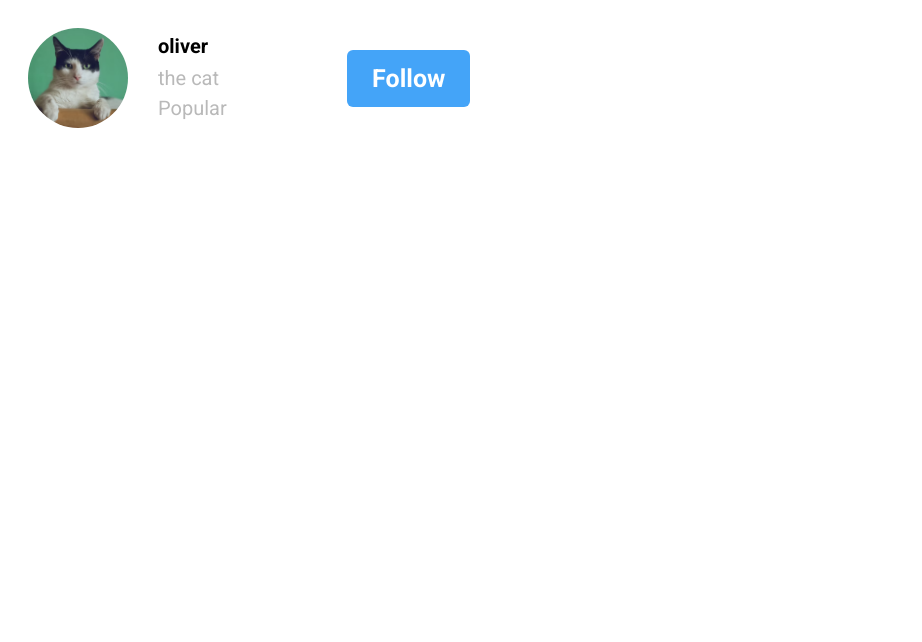
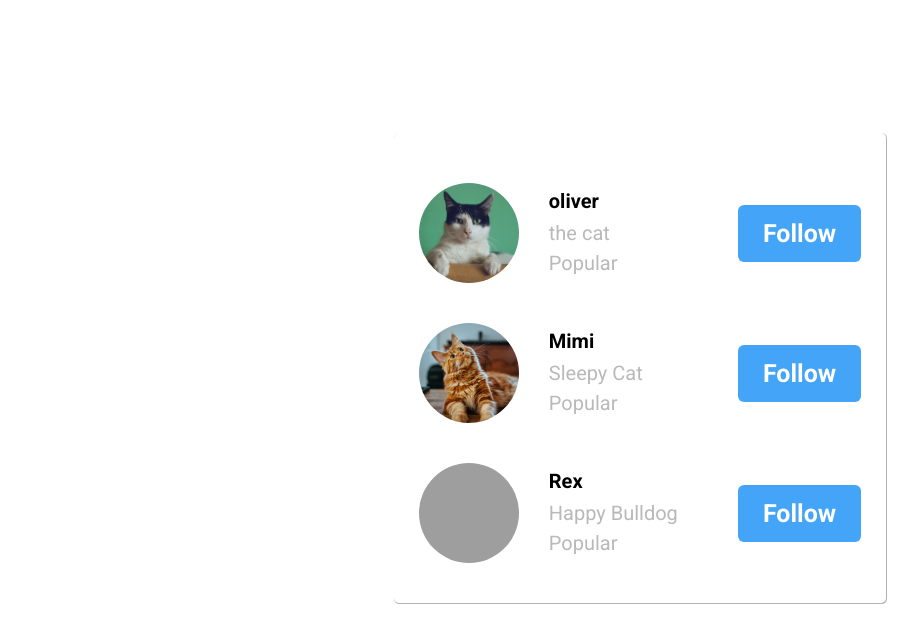
Before and after one commit to Manan-Devs/HTML-CSS, a plain HTML site: page SuperSimpleDev/Exercises/exercise 18.html in a window 1280 px wide. Shown: the whole page, without its empty margins (0-922 px from the left). Drawn offline with Linux system fonts and the light colour scheme; grey boxes are pictures that could not be loaded.

Commit message:
Completed the full part of exercise given by my instructor on the lesson of flexbox. it's challege exercise for me.

```diff
--- a/SuperSimpleDev/Exercises/exercise 18.html
+++ b/SuperSimpleDev/Exercises/exercise 18.html
@@ -8,17 +8,30 @@
   <body>
     <style>
       @import url("https://fonts.googleapis.com/css2?family=Poppins:ital,wght@0,100;0,200;0,300;0,400;0,500;0,600;0,700;0,800;0,900;1,100;1,200;1,300;1,400;1,500;1,600;1,700;1,800;1,900&family=Roboto:ital,wght@0,100..900;1,100..900&display=swap");
+       body {
+          display: flex;
+          align-items: center;
+          justify-content: center;
+          height:90vh;
+       }
+
 
       .container {
         width: 35%;
         background-color: white;
-        padding: 20px;
+        padding-bottom:0px;
+        padding-right:25px;
+        padding-left:25px;
+        padding-top:50px;
+        border-radius:5px;
+        box-shadow:0.5px 0.5px 0.5px 0.5px rgba(0, 0, 0, 0.3);
       }
 
-      .first-item {
+      .item {
         display: flex;
         justify-content: space-between;
         align-items: center;
+        margin-bottom:40px;
       }
 
       .img-info-container {
@@ -32,7 +45,7 @@
         height: 100px;
       }
 
-      .cat-jpg {
+      .cat-jpg,.dog-jpg {
         width: 100%;
         height: 100%;
         border-radius: 50px;
@@ -72,10 +85,10 @@
       }
     </style>
     <div class="container">
-      <div class="first-item">
+      <div class="item">
         <div class="img-info-container">
           <div class="img-container">
-            <img class="cat-jpg" src="assets/cat.jpg" alt="cat.jpg" />
+            <img class="cat-jpg" src="assets/cat.jpg" alt="cat-2.jpg" />
           </div>
 
           <div class="info-container">
@@ -88,8 +101,41 @@
         </div>
         <button>Follow</button>
       </div>
-      <div></div>
-      <div></div>
+      <div>
+        <div class="item">
+          <div class="img-info-container">
+            <div class="img-container">
+              <img class="cat-jpg" src="assets/cat-2.jpg" alt="cat.jpg" />
+            </div>
+
+            <div class="info-container">
+              <div class="name">Mimi</div>
+              <div class="info">
+                Sleepy Cat <br />
+                Popular
+              </div>
+            </div>
+          </div>
+          <button>Follow</button>
+        </div>
+      </div>
+       <div class="item">
+            <div class="img-info-container">
+            <div class="img-container">
+              <img class="dog-jpg" src="assets/dog.jpg" alt="dog.jpg" />
+            </div>
+
+            <div class="info-container">
+              <div class="name">Rex</div>
+              <div class="info">
+                Happy Bulldog <br />
+                Popular
+              </div>
+            </div>
+          </div>
+          <button>Follow</button>
+        </div>
+      </div>
     </div>
   </body>
 </html>
```
